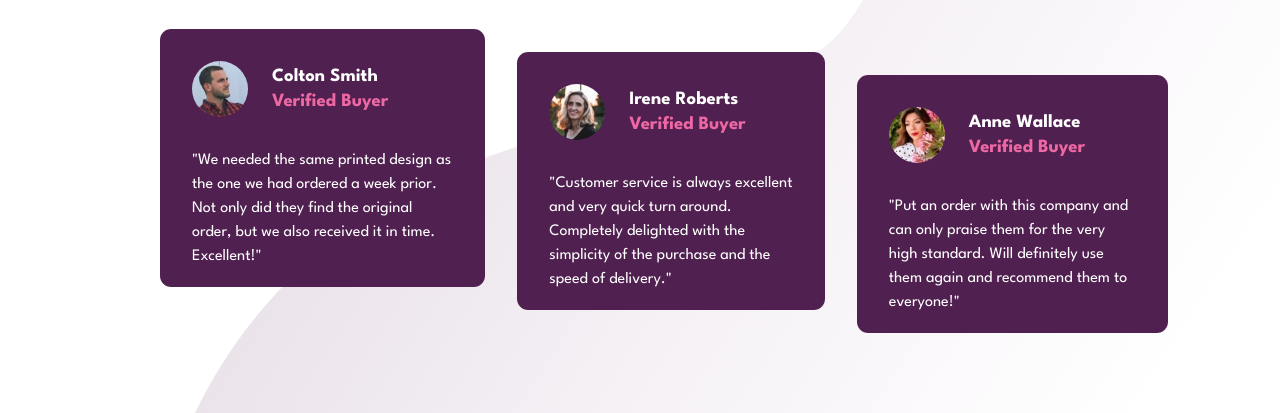
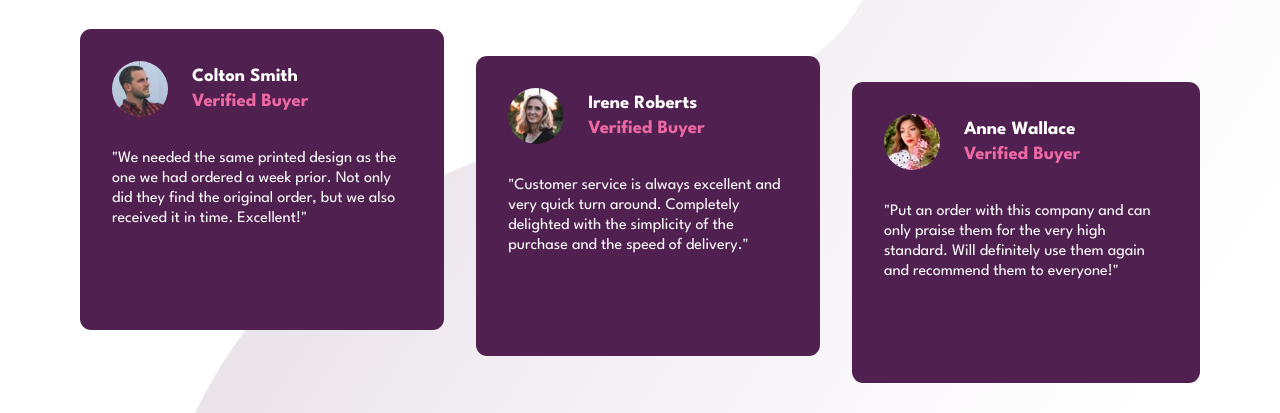
Before and after one commit to TobiasGonzalezz/taller-HTML, a plain HTML site: page index.html in a window 1280 px wide. Shown: the part 387-800 px from the top of the page. Drawn offline with Linux system fonts and the light colour scheme.

Commit message:
el padding del main tuve que cambiar para que se adaptara correctamente

```diff
--- a/index.css
+++ b/index.css
@@ -16,7 +16,7 @@ body{
   background:url('./images/bg-pattern-top-desktop.svg') no-repeat, url('./images/bg-pattern-bottom-desktop.svg') no-repeat bottom right;
 }
 main{
-  padding:5rem 7rem 5rem 10rem;
+  padding: 30px 80px 30px 80px;
   width: 100vw;
   height: 100vh;
   display:grid;
@@ -103,7 +103,7 @@ main{
 #cards p{
   font-weight:400 ;
   color: var(--white);
-  line-height: 1.5rem;
+  line-height: 20px;
 }
 
 figure{
```
